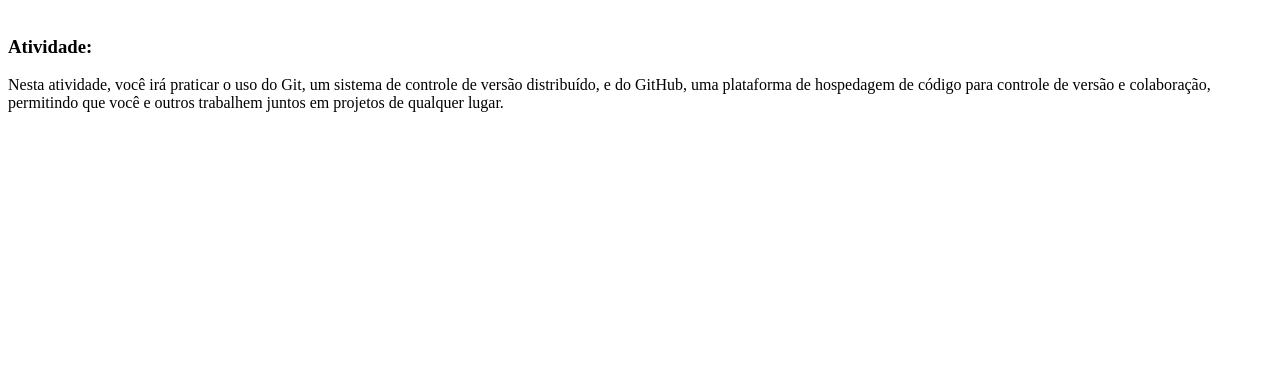
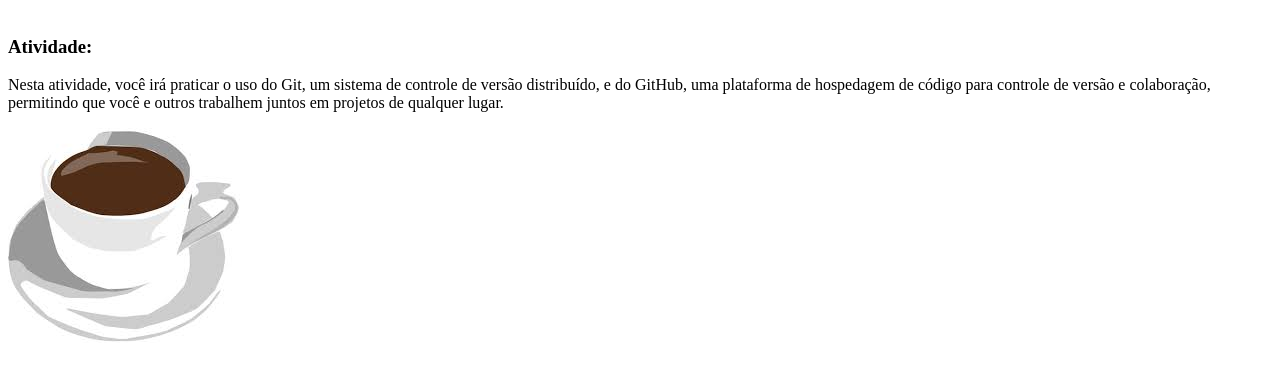
Before and after one commit to david-lucass/aula_github, a plain HTML site: page index.html in a window 1280 px wide. Shown: the part 128-508 px from the top of the page. Drawn offline with Linux system fonts and the light colour scheme.

Commit message:
adicionando imagem

```diff
--- a/index.html
+++ b/index.html
@@ -12,6 +12,7 @@
     <br>
     <h3>Atividade:</h3>
     <p>Nesta atividade, você irá praticar o uso do Git, um sistema de controle de versão distribuído, e do GitHub, uma plataforma de hospedagem de código para controle de versão e colaboração, permitindo que você e outros trabalhem juntos em projetos de qualquer lugar.</p>
+    <img src="imagens/cafezinhuuu.jpg" alt="cafe">
 </body>
 
 </html>
```
Also changed, not shown: imagens/cafezinhuuu.jpg (added), 1 other file.
